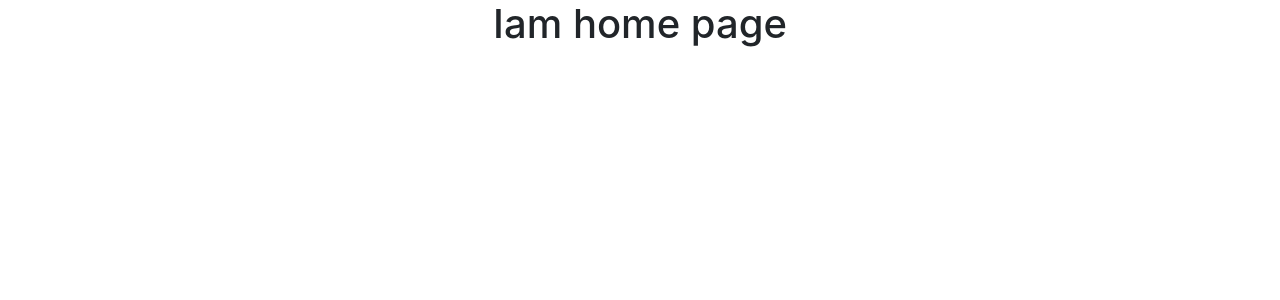
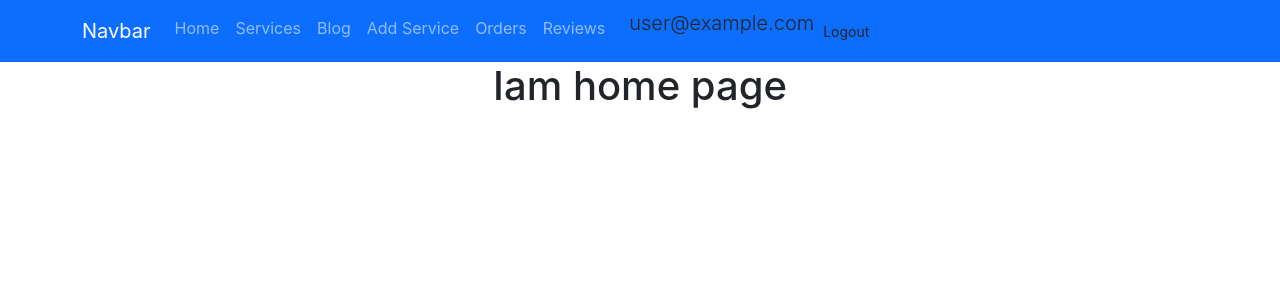
Before and after one commit to devShahin2022/food-order, a React (Create React App) app: page / in a window 1280 px wide. Shown: the top 300 px of the page. Built offline with nearby package versions, Linux system fonts and the light colour scheme; no server answers; sample sign-in values are in the browser's storage.

Commit message:
complete authentication

```diff
--- /dev/null
+++ b/src/components/Navbar/Menubar.js
@@ -0,0 +1,49 @@
+import React, { useContext } from 'react';
+import Container from 'react-bootstrap/Container';
+import Nav from 'react-bootstrap/Nav';
+import Navbar from 'react-bootstrap/Navbar';
+import { Link } from 'react-router-dom';
+import { AuthContextInfo } from '../../cotext/Authcontext';
+
+const Menubar = () => {
+  const {user, logOut} = useContext(AuthContextInfo);
+
+  // logout handle
+  const logoutHandle = () => {
+    logOut()
+    .then(result => {
+      console.log(result);
+    })
+    .catch(error => {
+      console.log(error);
+    })
+  }
+    return (
+        <Navbar bg="primary" variant="dark">
+        <Container>
+          <Navbar.Brand href="#home">Navbar</Navbar.Brand>
+          <Nav className="me-auto">
+              <Link to='/' className='nav-link'>Home</Link>
+              <Link to='/services' className='nav-link'>Services</Link>
+              <Link to='/blog' className='nav-link'>Blog</Link>
+              {
+                user && user.uid ? <>
+                <Link to='/add-service' className='nav-link'>Add Service</Link>
+                <Link to='/orders' className='nav-link'>Orders</Link>
+                <Link to='/reviews' className='nav-link'>Reviews</Link>
+                <p className='lead ms-3'>{user?.email || ''}</p>
+                <button onClick={logoutHandle} className='btn btn-sm rounded'>Logout</button>
+                </>
+                :
+                <>
+                  <Link to='/register' className='nav-link'>Sign up</Link>
+                  <Link to='/login' className='nav-link'>Login</Link>
+                </>
+              }
+          </Nav>
+        </Container>
+      </Navbar>
+    );
+};
+
+export default Menubar;
--- a/src/pages/Home/Home.js
+++ b/src/pages/Home/Home.js
@@ -1,8 +1,10 @@
 import React from 'react';
+import Menubar from '../../components/Navbar/Menubar';
 
 const Home = () => {
     return (
         <div>
+            <Menubar></Menubar>
             <h1>Iam home page</h1>
         </div>
     );
--- a/src/pages/Login/Login.js
+++ b/src/pages/Login/Login.js
@@ -2,10 +2,13 @@ import { GoogleAuthProvider } from 'firebase/auth';
 import React, { useContext } from 'react';
 import Button from 'react-bootstrap/Button';
 import Form from 'react-bootstrap/Form';
+import { useNavigate } from 'react-router-dom';
 import { AuthContextInfo } from '../../cotext/Authcontext';
 
 const Login = () => {
     const {signIn, providerLogin} = useContext(AuthContextInfo);
+    const navigate = useNavigate();
+    const from = '/';
     const emailLoginHandle = (e) => {
         e.preventDefault();
         const email = e.target.email.value;
@@ -13,7 +16,8 @@ const Login = () => {
         if(email !== '' && password !== ''){
             signIn(email, password)
             .then(result => {
-                console.log(result);
+                // console.log(result);
+                navigate(from,{replace: true});
             })
             .catch(error => {
                 console.log(error);
@@ -27,7 +31,7 @@ const Login = () => {
     const handleGoogleLogin = () => {
         providerLogin(googleProvider)
         .then(result => {
-            console.log(result);
+            navigate(from,{replace: true});
         })
         .catch(error => {
             console.log(error);
--- a/src/pages/Register/Register.js
+++ b/src/pages/Register/Register.js
@@ -1,11 +1,15 @@
 import React, { useContext } from 'react';
 import Button from 'react-bootstrap/Button';
 import Form from 'react-bootstrap/Form';
+import { useNavigate } from 'react-router-dom';
 import { AuthContextInfo } from '../../cotext/Authcontext';
 
 const Register = () => {
 
     const {createUser} = useContext(AuthContextInfo);
+    const navigate = useNavigate();
+    const from = '/';
+
     const emailSignInHandle = (e) => {
         e.preventDefault();
 
@@ -15,7 +19,7 @@ const Register = () => {
         if(email !== '' && password !== ''){
             createUser(email,password)
             .then(result => {
-                console.log(result);
+                navigate(from,{replace: true});
             })
             .catch(error => {
                 console.log(error);
--- a/src/routes/PrivateRotes.js
+++ b/src/routes/PrivateRotes.js
@@ -1,16 +1,17 @@
 import React, { useContext } from 'react';
 import { AuthContextInfo } from '../cotext/Authcontext';
-import { Navigate } from 'react-router-dom';
+import { Navigate, useLocation } from 'react-router-dom';
 
 const PrivateRotes = ({children}) => {
     const {user, loading} = useContext(AuthContextInfo);
+    const location = useLocation();
     if(loading){
         return <h1>data loading</h1>
     }
     if(user && user.uid){
         return children;
     }
-    return <Navigate to='/login'></Navigate>
+    return <Navigate to='/login' state={{from : location }} replace></Navigate>
 };
 
 export default PrivateRotes;
```
Also changed, not shown: src/components/Navbar/Navbar.css (added).
